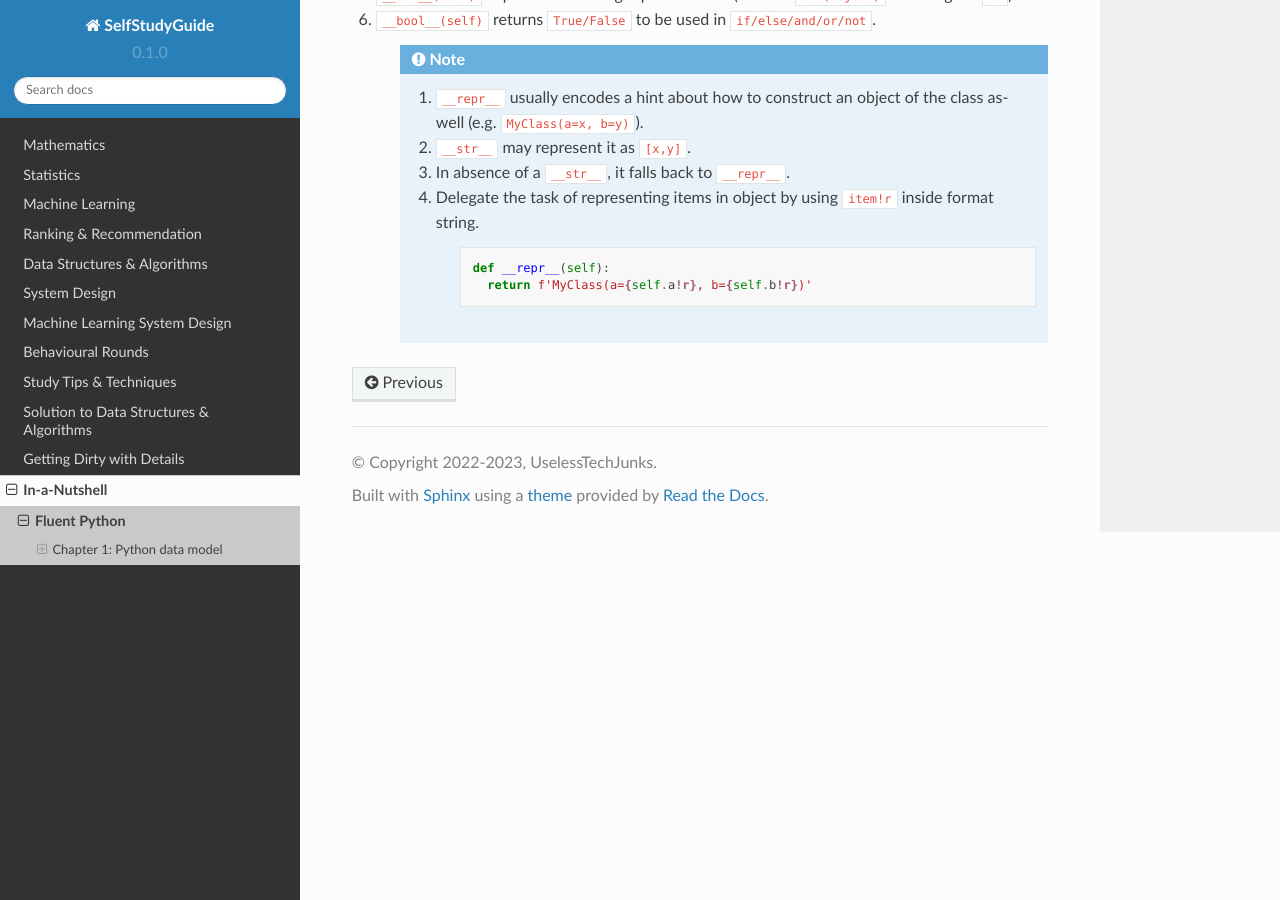
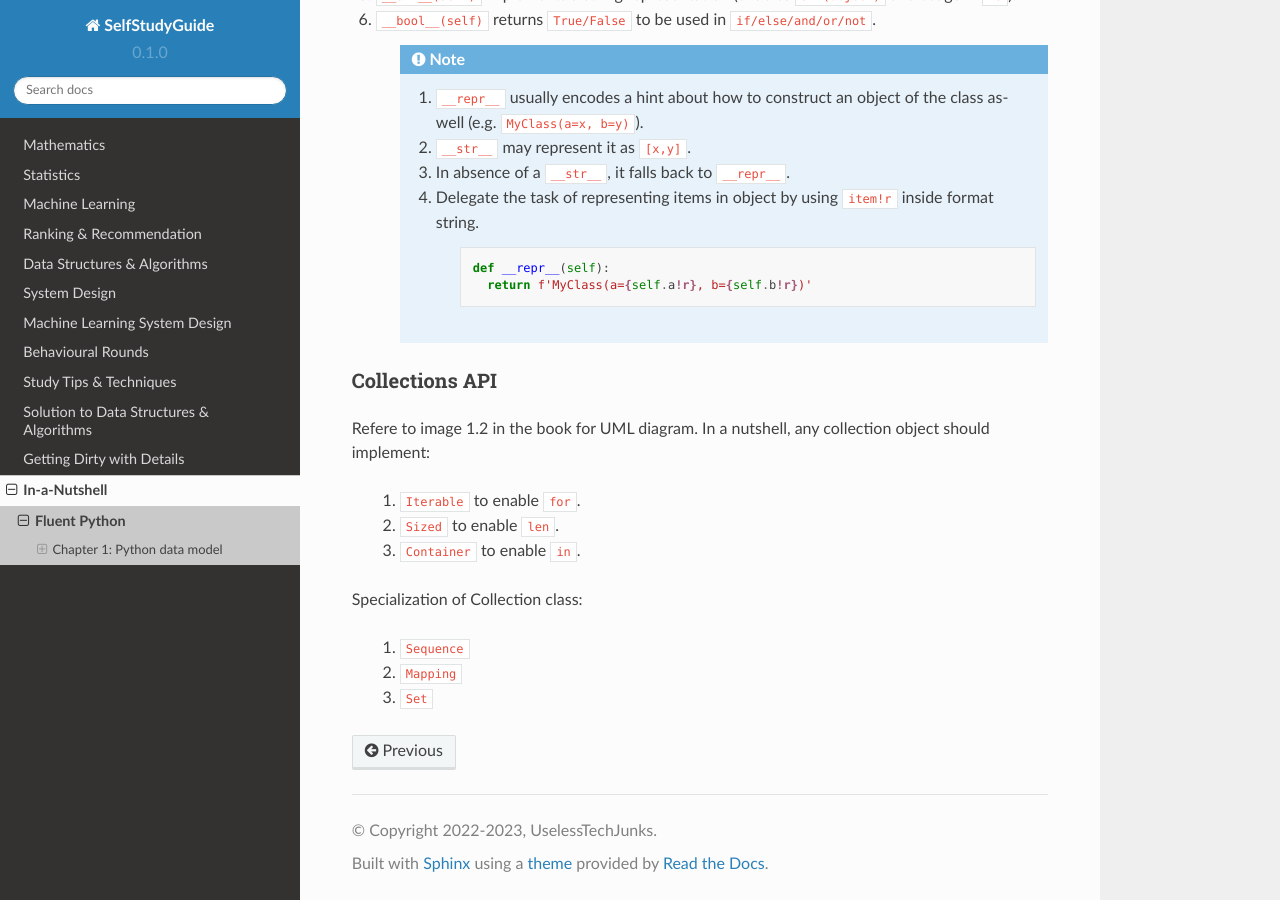
Before and after one commit to uselesstechjunks/leetcode, a Sphinx documentation site: the page built from docs/source/fluent-python.rst, in a window 1280 px wide and 900 px high, scrolled down 1363 px. Built offline with Sphinx 7.4.7 and the Read the Docs theme 2.0.0, drawn with Linux system fonts in a browser that asks for light colours.

Commit message:
Update fluent-python.rst

```diff
--- a/docs/source/fluent-python.rst
+++ b/docs/source/fluent-python.rst
@@ -76,3 +76,19 @@ Special Methods for Numeric Objects
 
               def __repr__(self):
                 return f'MyClass(a={self.a!r}, b={self.b!r})'
+
+
+Collections API
+==============================
+
+Refere to image 1.2 in the book for UML diagram. In a nutshell, any collection object should implement:
+
+  #. ``Iterable`` to enable ``for``.
+  #. ``Sized`` to enable ``len``.
+  #. ``Container`` to enable ``in``.
+
+Specialization of Collection class:
+
+  #. ``Sequence``
+  #. ``Mapping``
+  #. ``Set``
```
